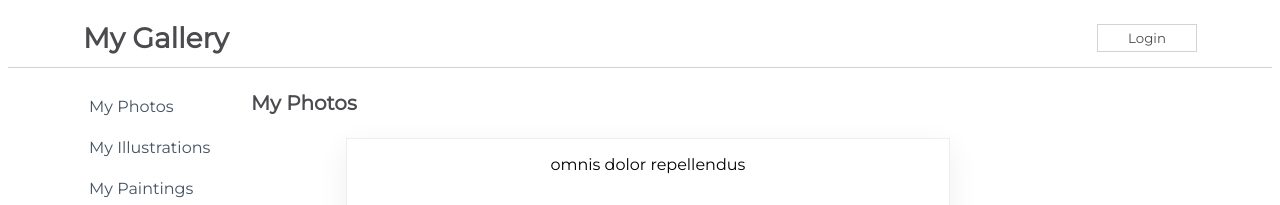
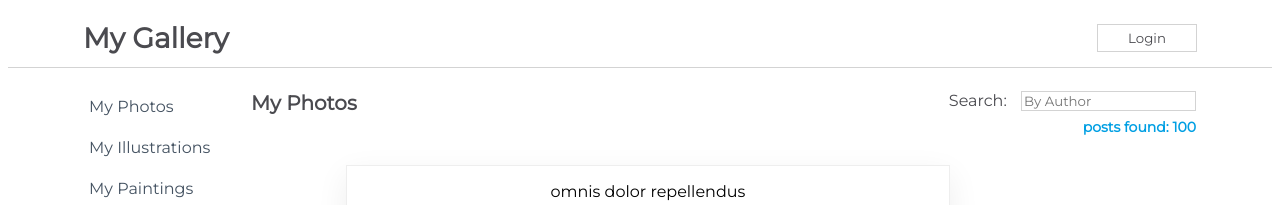
Before and after one commit to AndypSheridan/react-challenge-1, a React (Create React App) app in the folder my-app/: page / in a window 1280 px wide. Shown: the top 205 px of the page. Built offline with nearby package versions, Linux system fonts and the light colour scheme.

Commit message:
Complete search challenge

```diff
--- a/my-app/src/components/Content.js
+++ b/my-app/src/components/Content.js
@@ -10,7 +10,8 @@
     super(props)
 
     this.state = {
-      isLoaded: false
+      isLoaded: false,
+      posts: [],
     }
   }
 
@@ -24,6 +25,20 @@
 
   componentDidMount() {
     this.setTimer()
+    this.setState({
+      posts: savedPosts
+    })
+  }
+
+  handleChange = (e) => {
+    const name = e.target.value.toLowerCase();
+    const filteredPosts = savedPosts.filter(post => {
+      return post.name.toLowerCase().includes(name);
+    })
+
+    this.setState({
+      posts: filteredPosts
+    })
   }
 
   render() {
@@ -31,12 +46,22 @@
       <div className={css.Content}>
         <div className={css.TitleBar}>
           <h1>My Photos</h1>
+          <form>
+            <label htmlFor='searchinput'>Search: </label>
+            <input
+              id='searchinput'
+              type='search'
+              placeholder='By Author'
+              onChange={(e) => this.handleChange(e)}
+              />
+            <h4>posts found: {this.state.posts.length}</h4>
+          </form>
         </div>
 
         <div className={css.SearchResults}>
 
           {this.state.isLoaded ? (
-            <PostItem savedPosts={savedPosts} />
+            <PostItem savedPosts={this.state.posts} />
           ) :
             (<Loader />)}
 
```
